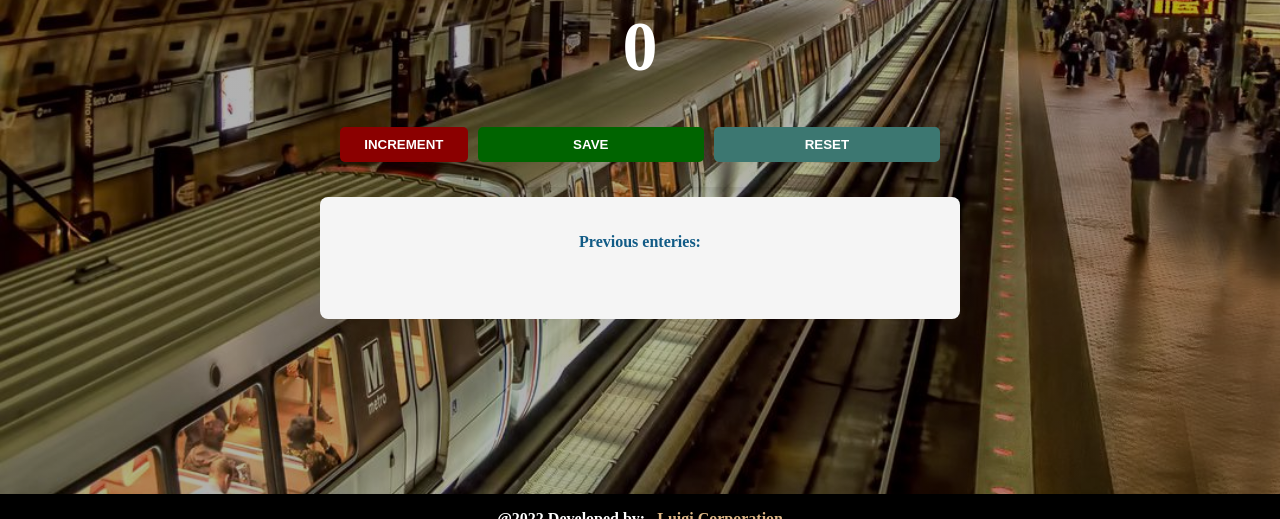
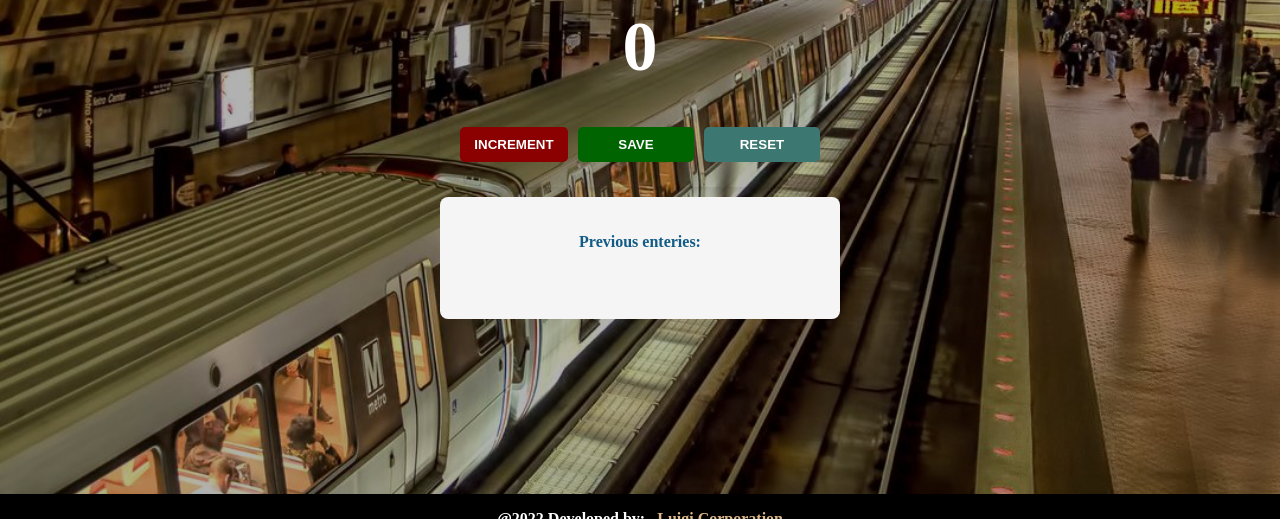
Before and after one commit to VutomiKhosa-99/Passenger-count-app, a plain HTML site: page index.html in a window 1280 px wide. Shown: the part 281-800 px from the top of the page. Drawn offline with Linux system fonts and the light colour scheme.

Commit message:
Update index.xss

```diff
--- a/index.css
+++ b/index.css
@@ -60,7 +60,7 @@ button {
     flex-direction: row;
     box-shadow: 0px 2.98256px 7.4564px rgba(0, 0, 0, 0.1);
     padding: 20px 20px;
-    width: 50%;
+    width: 400px;
     align-items: center;
     display: flex;
     flex-direction: row;
@@ -92,7 +92,7 @@ button {
 
 .entries {
     background-color: whitesmoke;
-    width: 50%;
+    width: 400px;
     margin-top: 10px;
     border-radius: 8px;
     padding: 20px 20px;
```
